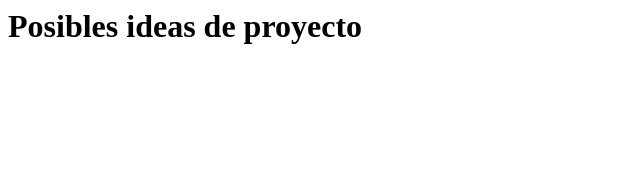
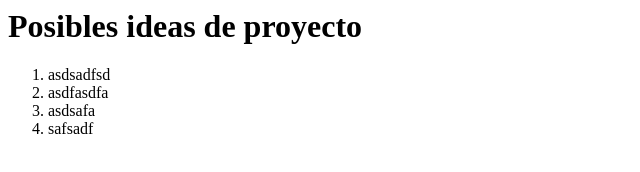
Before and after one commit to JheysonGalvis/idea_proyecto, a plain HTML site: page index.html in a window 1280 px wide. Shown: the whole page, without its empty margins (0-640 px from the left). Drawn offline with Linux system fonts and the light colour scheme.

Commit message:
asdfasdfas

```diff
--- a/index.html
+++ b/index.html
@@ -5,5 +5,11 @@
     </head>
     <body>
         <h1>Posibles ideas de proyecto</h1>
+        <ol>
+            <li>asdsadfsd</li>
+            <li>asdfasdfa</li>
+            <li>asdsafa</li>
+            <li>safsadf</li>
+        </ol>
     </body>
 </html>
```
